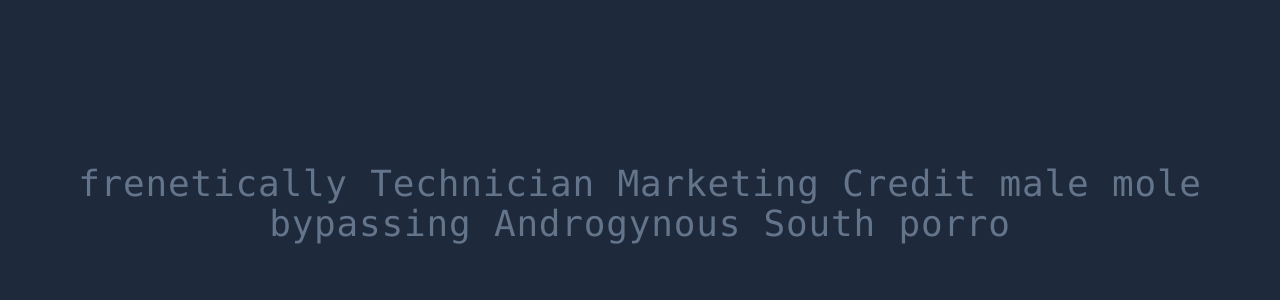
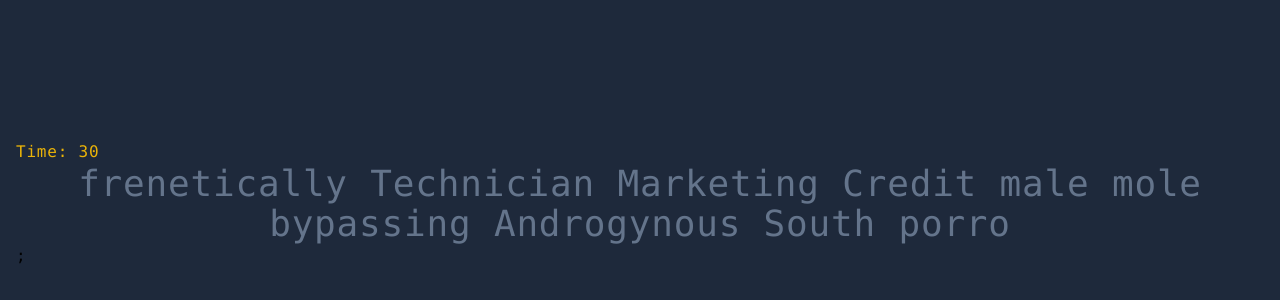
Before and after one commit to alexangria1992/Speed-typing-App, a React (Create React App) app in the folder speed-typing/: page / in a window 1280 px wide. Shown: the part 196-496 px from the top of the page. Built offline with nearby package versions, Linux system fonts and the light colour scheme.

Commit message:
building countdown timer

```diff
--- a/speed-typing/src/App.tsx
+++ b/speed-typing/src/App.tsx
@@ -4,10 +4,19 @@
 const words = faker.random.words(10);
 
 const App = () => {
-  return <GenerateWords words={words} />;
+  return (
+    <>
+      <CountdownTimer timeLeft={30} />
+      <GenerateWords words={words} />;
+    </>
+  );
 };
 
 const GenerateWords = ({ words }: { words: string }) => {
   return <div className="text-4xl text-center text-slate-500">{words}</div>;
 };
+
+const CountdownTimer = ({ timeLeft }: { timeLeft: number }) => {
+  return <h2 className="text-primary-500 font-medium">Time: {timeLeft}</h2>;
+};
 export default App;
```
